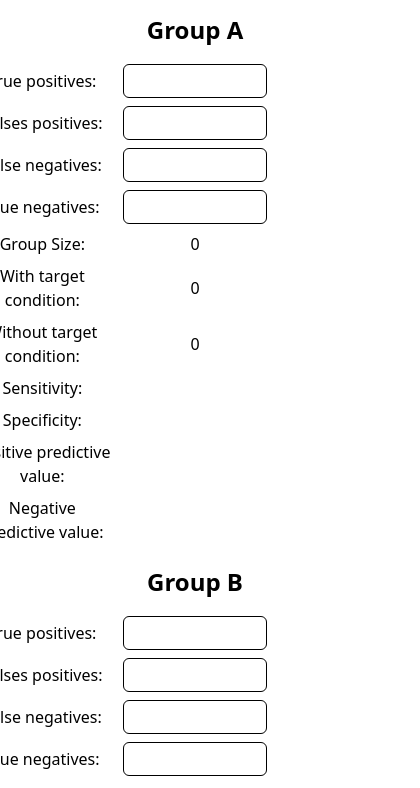
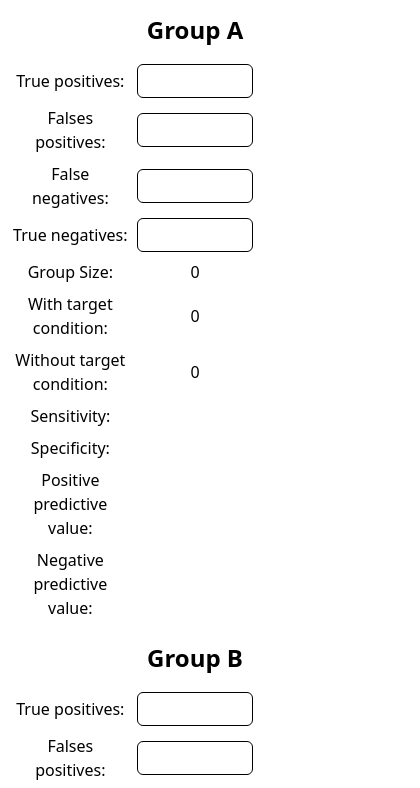
Before and after one commit to Dimitris-Toulis/diagnostic-test-accuracy-calculator, a Vue app: page / in a window 390 px wide. Shown: the top 788 px of the page, 420 px wide, since content can reach past the window. Built offline with nearby package versions, Linux system fonts and the light colour scheme.

Commit message:
fix: responsiveness

```diff
--- a/src/views/MainView.vue
+++ b/src/views/MainView.vue
@@ -1,6 +1,6 @@
 <template>
 	<main class="flex flex-col p-3">
-		<div class="grid gap-5 dataInputs">
+		<div class="grid gap-5 dataInputs justify-center groups">
 			<section v-for="(group, i) in groups">
 				<GroupData
 					:name="group[0]"
@@ -61,8 +61,10 @@ const total = computed(() => ({
 }));
 </script>
 <style scoped>
-.dataInputs {
-	grid-template-columns: repeat(auto-fit, minmax(450px, max-content));
-	justify-content: center;
+.groups {
+	grid-template-columns: repeat(
+		auto-fit,
+		minmax(min(400px, 90vw), max-content)
+	);
 }
 </style>
```
